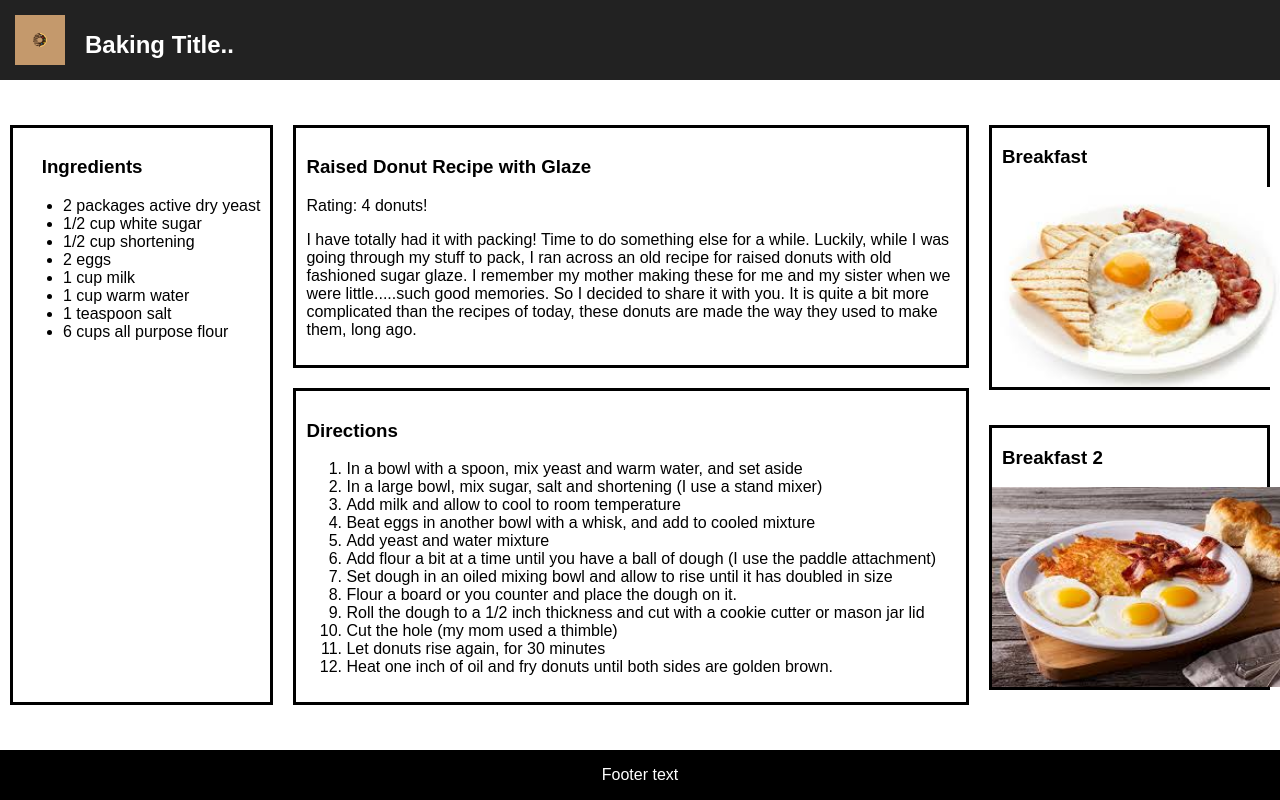
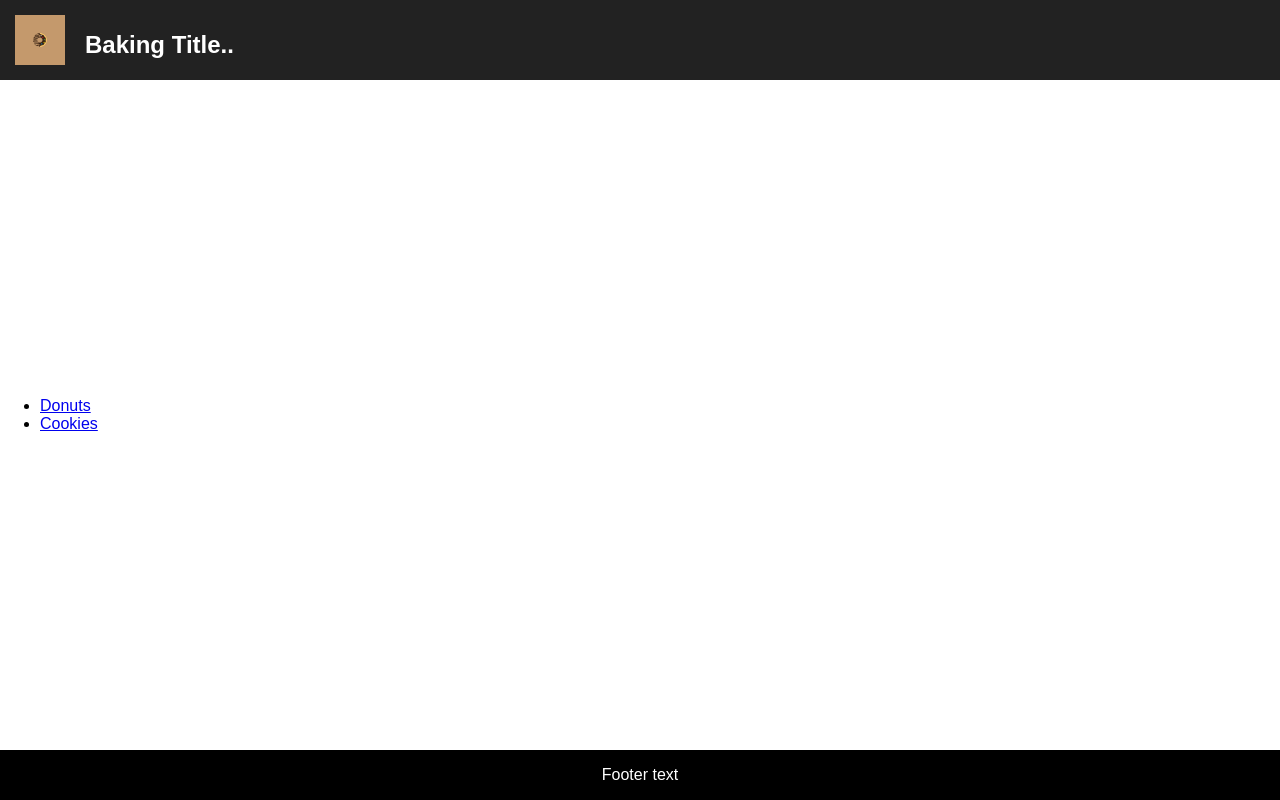
Before and after one commit to joejackson1993/cookbook, a React (Create React App) app: page /cookbook in a window 1280 px wide. Built offline with nearby package versions, Linux system fonts and the light colour scheme.

Commit message:
Added react-router-dom and routing to pages, also pulled out the Main component from App.js

```diff
--- a/package.json
+++ b/package.json
@@ -5,6 +5,7 @@
   "dependencies": {
     "react": "^16.2.0",
     "react-dom": "^16.2.0",
+    "react-router-dom": "^4.2.2",
     "react-scripts": "1.1.1"
   },
   "scripts": {
--- a/src/App.js
+++ b/src/App.js
@@ -3,29 +3,21 @@ import donut from "./images/donut.jpg"
 import './styles/App.css';
 import {images,overview,ingredients,directions} from "./tempData"
 
-import IngredientList from "./components/IngredientList";
-import RecipeOverview from './components/RecipeOverview';
-import ImageContainer from './components/ImageContainer';
-import Directions from './components/Directions';
+import Main from './components/Main.js'
 
 
 class App extends Component {
   render() {
     return (
       <div className="App">
+        {/* TODO need to pull out the header and footers into their own components */}
         <header className="App-header">
           <img src={donut} className="App-logo" alt="logo" />
           <h1 className="App-title">Baking Title..</h1>
         </header>
 
-          <div className="Content-main">
-           <IngredientList data={ingredients} />
-           <div className="Content-center">
-           <RecipeOverview data={overview} />
-           <Directions data={directions} />
-           </div>
-           <ImageContainer images={images} />
-          </div>
+        <Main />
+
         <footer className="App-footer">
           <p>Footer text</p>
         </footer>
--- /dev/null
+++ b/src/components/Cookbook.js
@@ -0,0 +1,18 @@
+import React, { Component } from 'react';
+import { Switch, Route } from 'react-router-dom'
+
+import Recipe from './Recipe';
+import Recipes from './Recipes';
+
+class Cookbook extends Component {
+  render() {
+    return (
+      <Switch>
+        <Route exact path='/cookbook' component={Recipes}/>
+        <Route path='/cookbook/:number' component={Recipe}/>
+      </Switch>
+    );
+  }
+}
+
+export default Cookbook;
--- /dev/null
+++ b/src/components/Home.js
@@ -0,0 +1,11 @@
+import React, { Component } from 'react';
+
+class Home extends Component {
+  render() {
+    return (
+      <h1>Welcome to a better cookbook!</h1>
+    );
+  }
+}
+
+export default Home;
--- /dev/null
+++ b/src/components/Main.js
@@ -0,0 +1,18 @@
+import React, { Component } from 'react';
+import { Switch, Route } from 'react-router-dom'
+
+import Cookbook from './Cookbook';
+import Home from './Home';
+
+class Main extends Component {
+  render() {
+    return (
+      <Switch>
+        <Route exact path='/' component={Home}/>
+        <Route path='/cookbook' component={Cookbook}/>
+      </Switch>
+    );
+  }
+}
+
+export default Main;
--- /dev/null
+++ b/src/components/Recipe.js
@@ -0,0 +1,36 @@
+import React, { Component } from 'react';
+import '../styles/App.css';
+import {images,overview,ingredients,directions} from "../tempData"
+
+import IngredientList from "./IngredientList";
+import RecipeOverview from './RecipeOverview';
+import ImageContainer from './ImageContainer';
+import Directions from './Directions';
+
+
+class Recipe extends Component {
+  constructor(props) {
+    super(props);
+    this.state = {
+      recipeNumber: props.match.params.number,
+    };
+  }
+
+  render() {
+
+    //TODO use the recipeNumber to determine which data to pass into the components.
+
+    return (
+        <div className="Content-main">
+         <IngredientList data={ingredients} />
+         <div className="Content-center">
+         <RecipeOverview data={overview} />
+         <Directions data={directions} />
+         </div>
+         <ImageContainer images={images} />
+        </div>
+    );
+  }
+}
+
+export default Recipe;
--- /dev/null
+++ b/src/components/Recipes.js
@@ -0,0 +1,21 @@
+import React, { Component } from 'react';
+import { Link } from 'react-router-dom'
+
+class Recipes extends Component {
+  render() {
+    return (
+      <div>
+          <ul>
+            <li key={1}>
+              <Link to={`/cookbook/${1}`}>{"Donuts"}</Link>
+            </li>
+            <li key={2}>
+              <Link to={`/cookbook/${2}`}>{"Cookies"}</Link>
+            </li>
+          </ul>
+        </div>
+    );
+  }
+}
+
+export default Recipes;
--- a/src/index.js
+++ b/src/index.js
@@ -3,6 +3,12 @@ import ReactDOM from 'react-dom';
 import './index.css';
 import App from './App';
 import registerServiceWorker from './registerServiceWorker';
+import { BrowserRouter } from 'react-router-dom';
 
-ReactDOM.render(<App />, document.getElementById('root'));
+
+ReactDOM.render((
+  <BrowserRouter>
+    <App />
+  </BrowserRouter>
+), document.getElementById('root'));
 registerServiceWorker();
```
Also changed, not shown: 1 other file (tests, documents, lock files or other folders).
